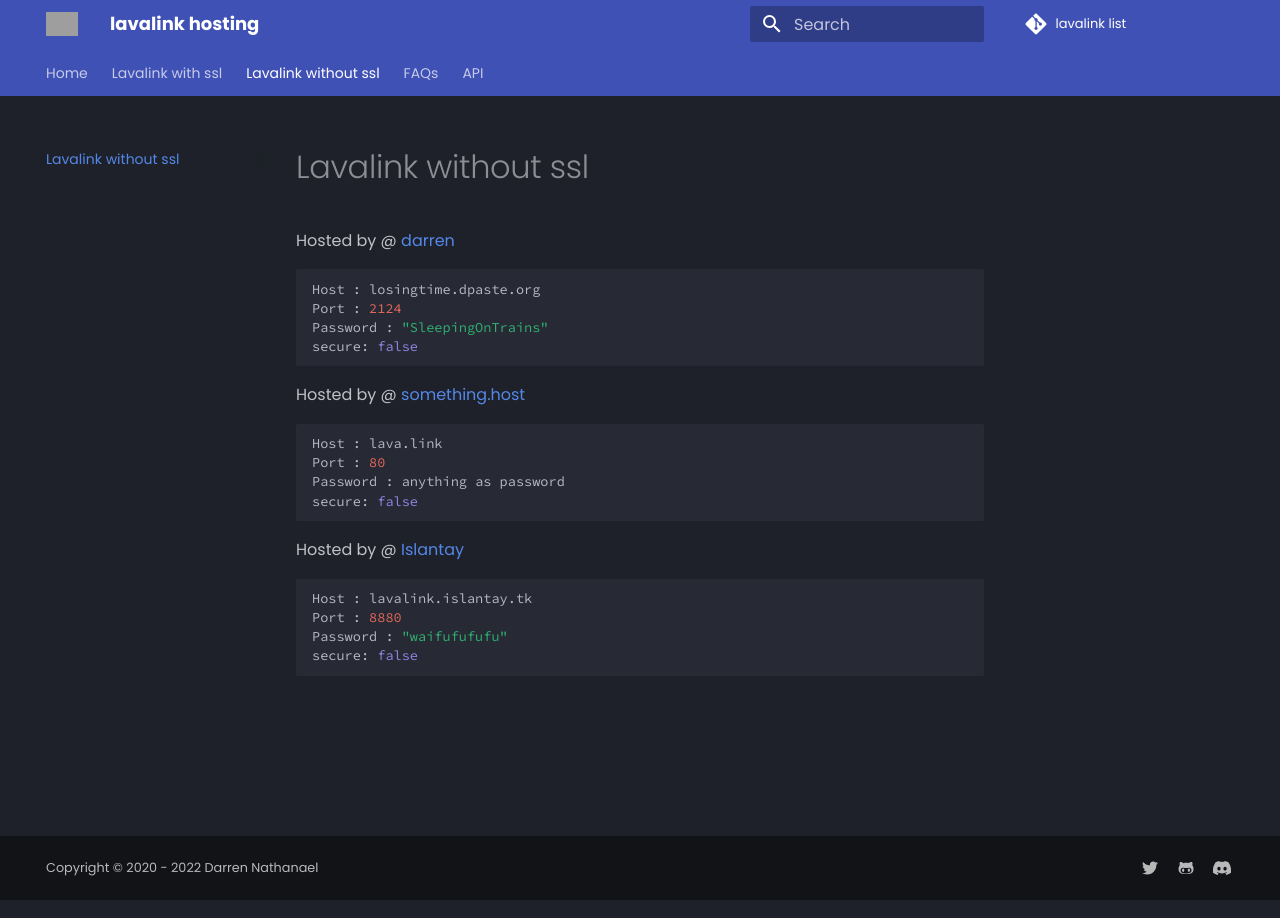
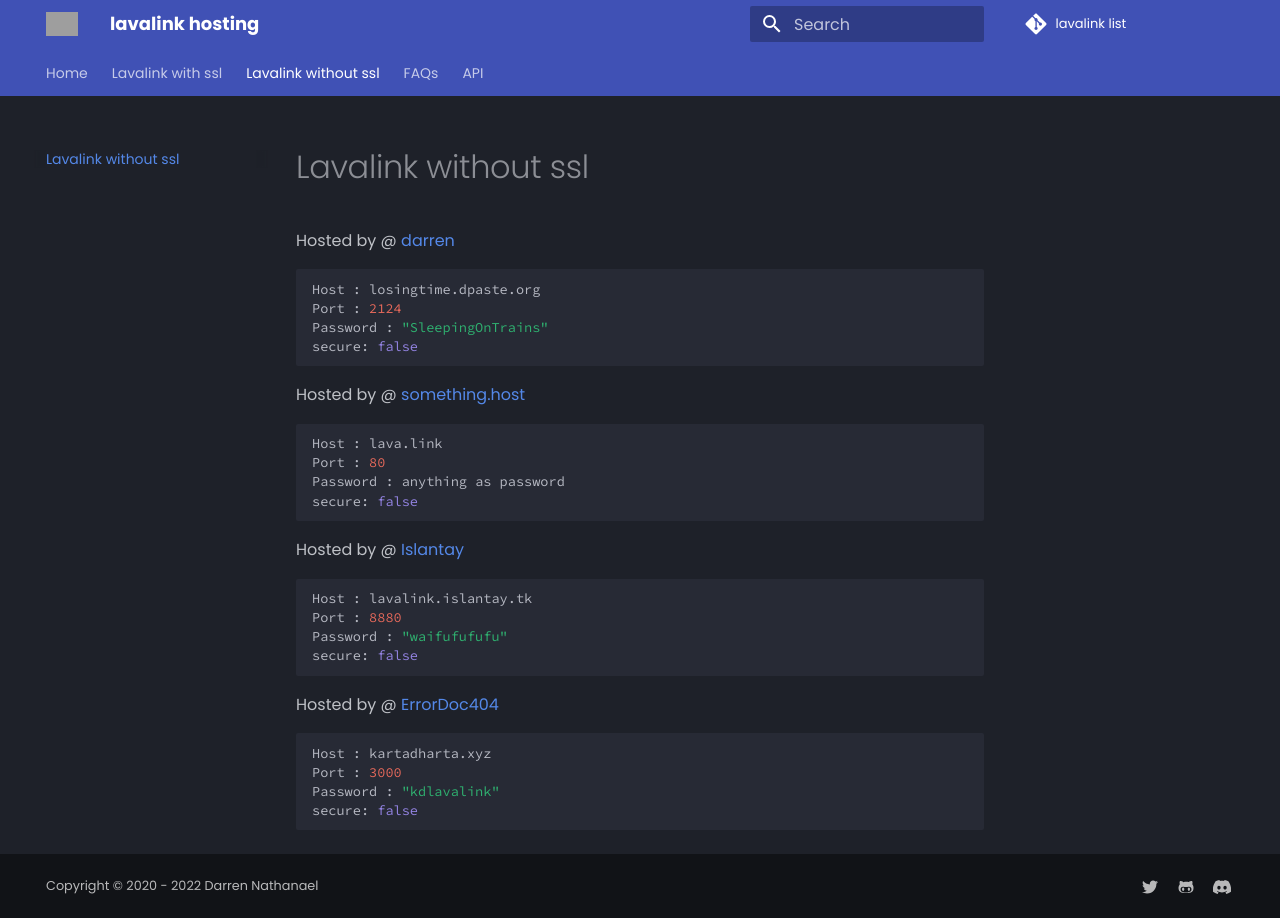
Before and after one commit to DarrenOfficial/lavalink-list, an MkDocs documentation site: the page built from docs/NoSSL/lavalink-without-ssl.md, in a window 1280 px wide. Built offline with MkDocs 1.6.1 and Material for MkDocs 9.7.7, drawn with Linux system fonts in a browser that asks for light colours; comment, search, counter and statistics services are not loaded; grey boxes are pictures that could not be loaded.

Commit message:
new lavalink no ssl [nice] (#69)
* no ssl server added

* Update lavalink-without-ssl.md

````diff
--- a/docs/NoSSL/lavalink-without-ssl.md
+++ b/docs/NoSSL/lavalink-without-ssl.md
@@ -25,3 +25,11 @@ Port : 8880
 Password : "waifufufufu"
 secure: false
 ```
+
+Hosted by @ [ErrorDoc404](https://github.com/ErrorDoc404)
+```bash
+Host : kartadharta.xyz
+Port : 3000
+Password : "kdlavalink"
+secure: false
+```
--- a/docs/api/servers.json
+++ b/docs/api/servers.json
@@ -73,6 +73,12 @@
          "port":"8880",
          "password":"waifufufufu",
          "identifier":"islantay"
+      },
+      {
+         "host":"kartadharta.xyz",
+         "port":"3000",
+         "password":"kdlavalink",
+         "identifier":"kartadharta"
       }
    ]
 }
````
